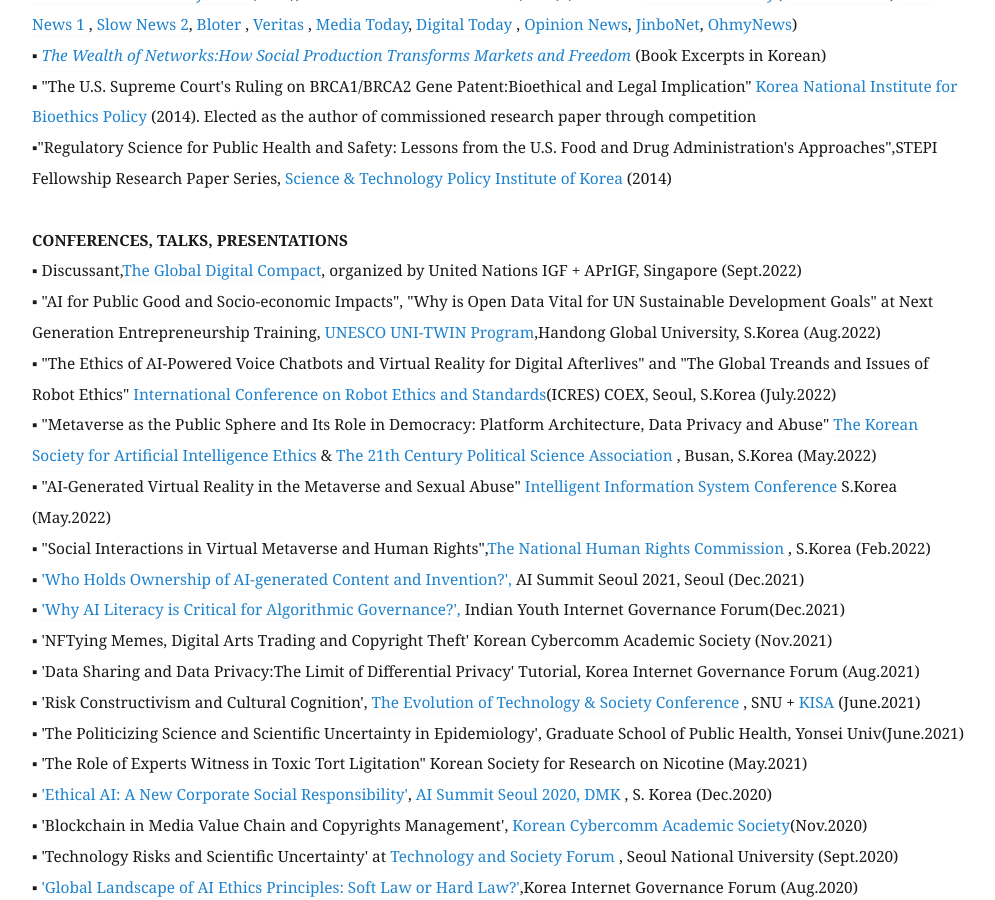
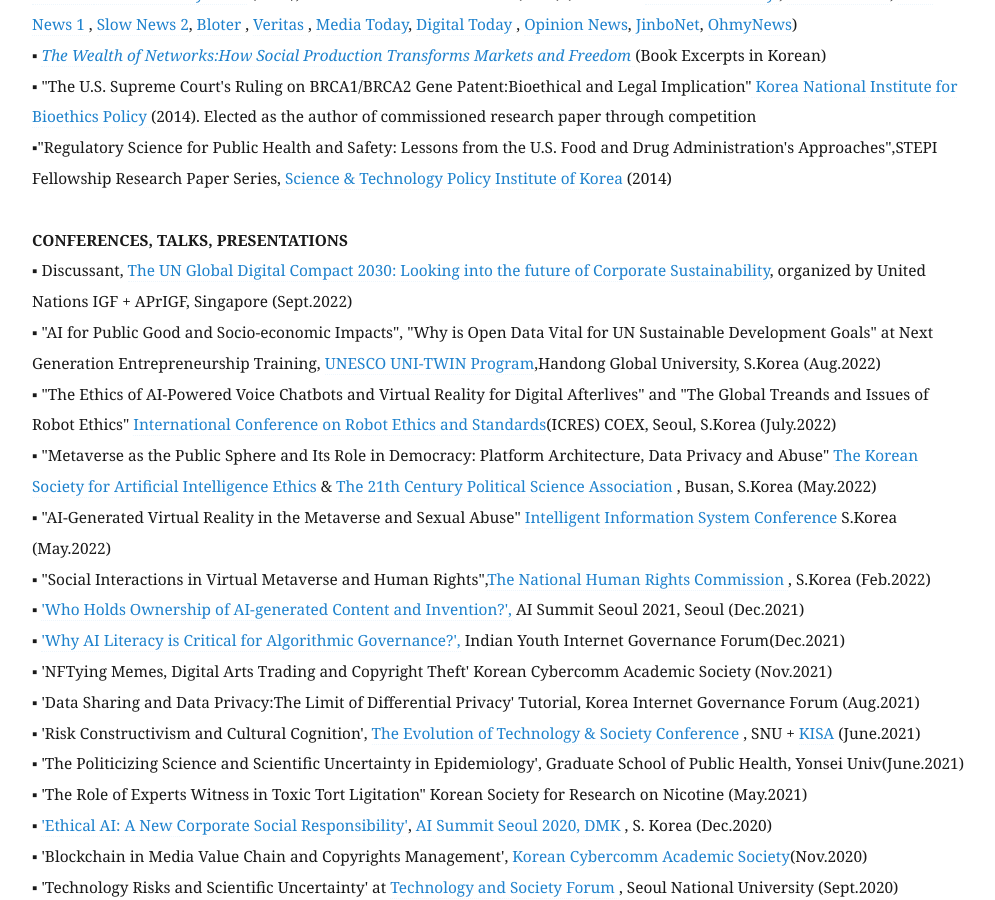
Before and after one commit to eunchangchoi/eunchangchoi.github.io, a Jekyll site: the page built from index.md, in a window 1280 px wide and 900 px high, scrolled down 3283 px. Shown: the whole window, without its empty margins (68-1063 px from the left). Built offline with Jekyll 4.4.1, drawn with Linux system fonts in a browser that asks for light colours.

Commit message:
Update index.md

```diff
--- a/index.md
+++ b/index.md
@@ -72,7 +72,7 @@
 ▪"Regulatory Science for Public Health and Safety: Lessons from the U.S. Food and Drug Administration's Approaches",STEPI Fellowship Research Paper Series,<a href="https://www.stepi.re.kr/site/stepien/main.do"> Science & Technology Policy Institute of Korea</a> (2014)<br>
      <br>
  <strong> CONFERENCES, TALKS, PRESENTATIONS </strong> <br>
-▪ Discussant,<a href="https://www.un.org/techenvoy/global-digital-compact">The Global Digital Compact</a>, organized by United Nations IGF + APrIGF, Singapore (Sept.2022)<br>
+▪ Discussant, <a href="https://www.un.org/techenvoy/global-digital-compact">The UN Global Digital Compact 2030: Looking into the future of Corporate Sustainability</a>, organized by United Nations IGF + APrIGF, Singapore (Sept.2022)<br>
 ▪ "AI for Public Good and Socio-economic Impacts", "Why is Open Data Vital for UN Sustainable Development Goals" at Next Generation Entrepreneurship Training, <a href="https://unitwin.handong.edu/en/business/business01.php?PHPSESSID=69c02cb1186389da4b0fabb228f124c0"> UNESCO UNI-TWIN Program</a>,Handong Global University, S.Korea (Aug.2022) <br>
 ▪ "The Ethics of AI-Powered Voice Chatbots and Virtual Reality for Digital Afterlives" and "The Global Treands and Issues of Robot Ethics"
  <a href="https://www.clawar.org/icres2022/technical-program"> International Conference on Robot Ethics and Standards</a>(ICRES) COEX, Seoul, S.Korea (July.2022)<br>
```
